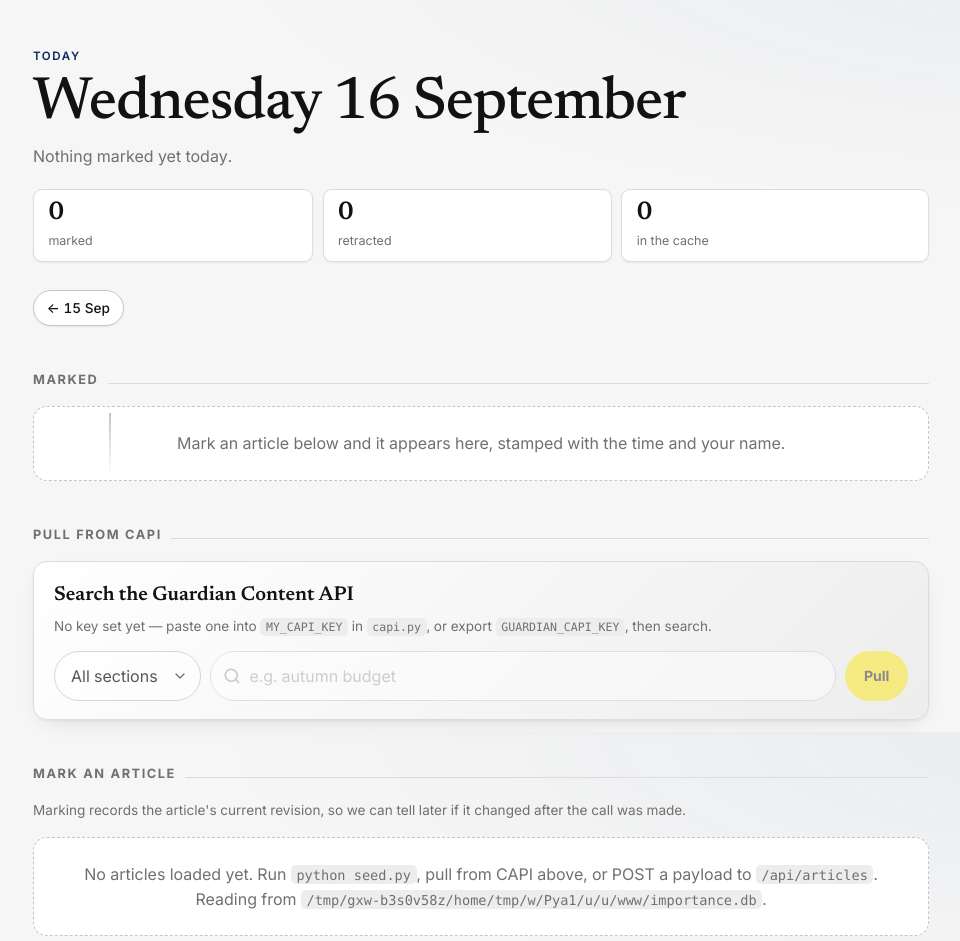
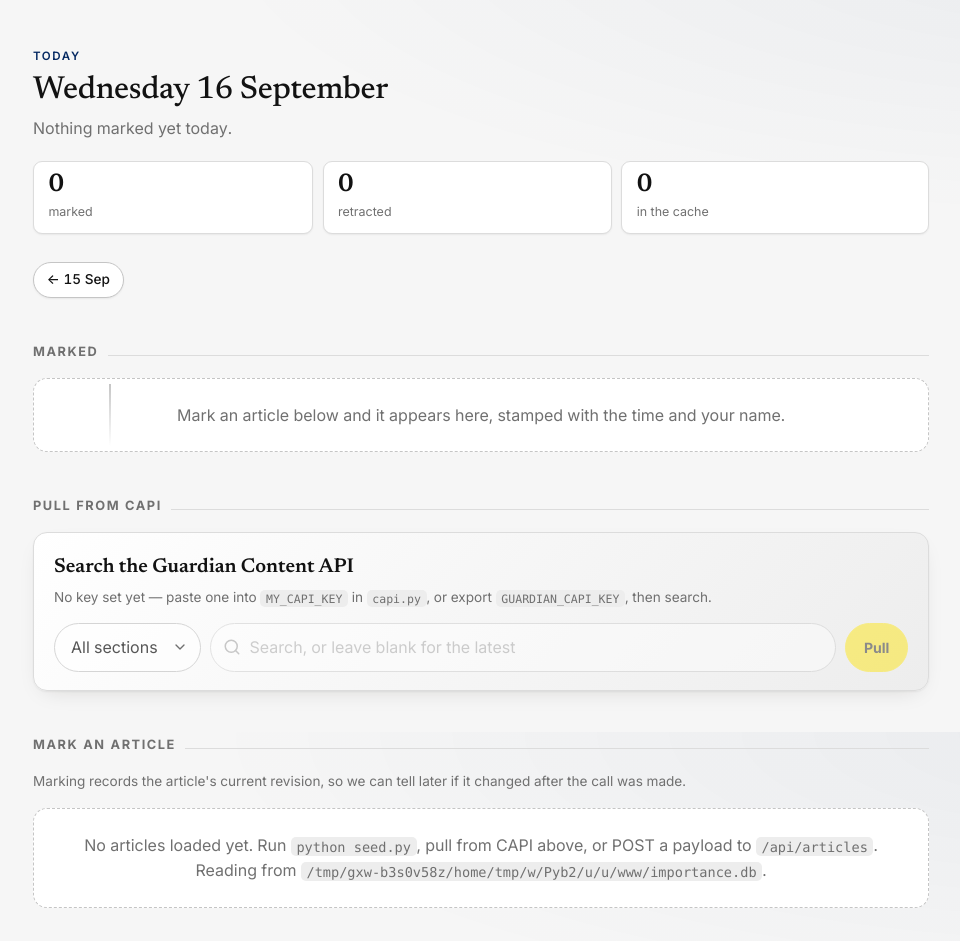
Before and after one commit to WMalker808/IA, a Flask app: page /day/2026-09-16 in a window 1280 px wide. Shown: the part 68-1009 px from the top of the page, without its empty margins (159-1119 px from the left). After the commit the page ends 976 px from the top, so only its background shows below. Run offline with Flask 3, Linux system fonts and the light colour scheme; data that the repository does not hold is empty.

Commit message:
Pull a section's latest with no search term; shrink the day date
- capi.search: q is now optional. With just a section and no query, CAPI
  returns that section's most recent items (order-by newest).
- pull route: allow an empty query when a section is chosen; only no-op when
  both are empty.
- day.html: search is now optional — updated hint and placeholder.
- Shrink the day-page date (a compact variant); article headlines stay large.

Co-Authored-By: Claude Opus 4.8 <noreply@anthropic.com>
Claude-Session: https://claude.ai/code/session_01ALT1jKrqh7FKjgFXrkddYi

```diff
--- a/app.py
+++ b/app.py
@@ -128,9 +128,11 @@ def pull(day_str):
     section = request.form.get("section") or ""
     if section not in PILLAR_VALUES:  # ignore anything not from our own dropdown
         section = ""
-    if not query:
-        return redirect(url_for("day", day_str=day_str, section=section or None))
+    if not query and not section:
+        # Need at least a search term or a section to pull anything.
+        return redirect(url_for("day", day_str=day_str))
     try:
+        # With a section and no query, CAPI returns that section's latest.
         results = capi.search(query, section=section or None)
     except capi.CapiError as exc:
         return redirect(url_for("day", day_str=day_str, q=query, section=section or None, capi_error=str(exc)))
--- a/capi.py
+++ b/capi.py
@@ -91,19 +91,21 @@ def _get(path, params):
         raise CapiError("CAPI returned something that wasn't JSON.") from exc
 
 
-def search(query, page_size=20, section=None, order_by="newest"):
+def search(query="", page_size=20, section=None, order_by="newest"):
     """Search CAPI and return the raw content items (response.results).
 
-    Each item is shaped like CAPI's `content` object, so wrap it as
-    {"response": {"content": item}} before handing it to ingest.from_payload
-    (see `as_payload` below).
+    `query` is optional: with just a `section` and no query, CAPI returns the
+    most recent items in that section (order-by newest). Each item is shaped
+    like CAPI's `content` object, so wrap it as {"response": {"content": item}}
+    before handing it to ingest.from_payload (see `as_payload` below).
     """
     params = {
-        "q": query,
         "page-size": page_size,
         "show-fields": SHOW_FIELDS,
         "order-by": order_by,
     }
+    if query:
+        params["q"] = query
     if section:
         params["section"] = section
     payload = _get("search", params)
--- a/static/app.css
+++ b/static/app.css
@@ -153,6 +153,10 @@ a { color: inherit; }
   line-height: 1.02;
   margin: 0;
   color: var(--ink);
+}
+.daydate.compact {
+  font-size: clamp(1.5rem, 3vw, 2rem);
+  letter-spacing: -.01em;
 }
 .daysub { color: var(--muted); margin: .6rem 0 0; max-width: 40rem; }
 .closed-flag {
--- a/templates/day.html
+++ b/templates/day.html
@@ -4,7 +4,7 @@
 {% block content %}
 <section class="hero">
   <p class="eyebrow">{% if is_today %}Today{% elif is_past %}Closed day{% else %}Day log{% endif %}</p>
-  <h1 class="daydate">{{ day|longdate }}</h1>
+  <h1 class="daydate compact">{{ day|longdate }}</h1>
   <p class="daysub">
     {% if marked|length == 0 %}
       Nothing marked yet{% if is_today %} today{% endif %}.
@@ -87,7 +87,7 @@
   <h3>Search the Guardian Content API</h3>
   <p class="hint">
     {% if capi_ready %}
-      Find today's pieces and drop the results into the list below to mark.
+      Pick a section and hit Pull for its latest, or add a search term to narrow it.
     {% else %}
       No key set yet — paste one into <code>MY_CAPI_KEY</code> in <code>capi.py</code>, or export <code>GUARDIAN_CAPI_KEY</code>, then search.
     {% endif %}
@@ -103,7 +103,7 @@
     </span>
     <span class="field">
       <svg width="18" height="18" viewBox="0 0 24 24" fill="none" stroke="currentColor" stroke-width="2" stroke-linecap="round" stroke-linejoin="round"><circle cx="11" cy="11" r="8"/><path d="m21 21-4.3-4.3"/></svg>
-      <input type="search" name="q" value="{{ capi_query }}" placeholder="e.g. autumn budget" {% if not capi_ready %}disabled{% endif %}>
+      <input type="search" name="q" value="{{ capi_query }}" placeholder="Search, or leave blank for the latest" {% if not capi_ready %}disabled{% endif %}>
     </span>
     <button type="submit" {% if not capi_ready %}disabled{% endif %}>Pull</button>
   </form>
```
